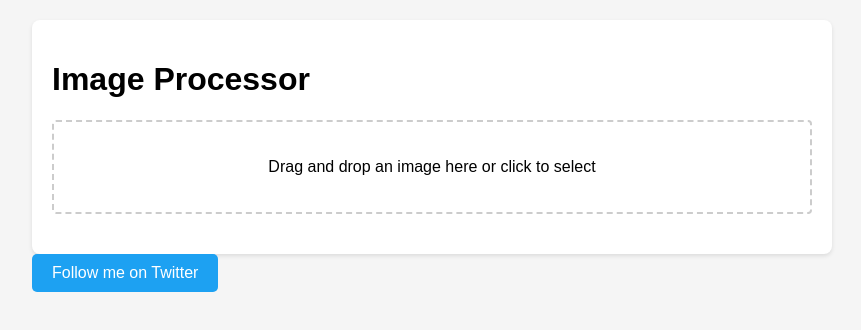
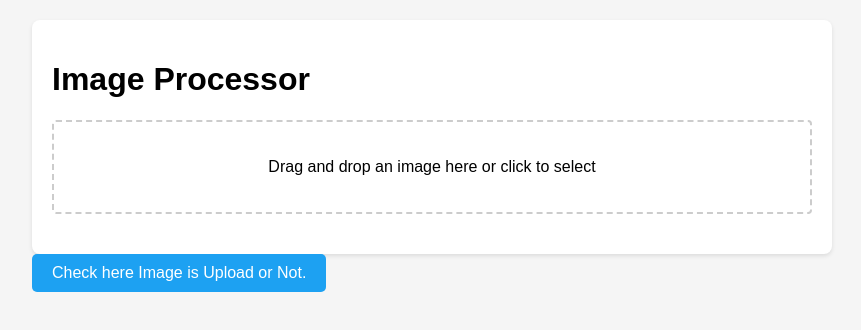
Before and after one commit to HeyVikas5/TwitterTask, a website: page public/index.html in a window 1280 px wide. Shown: the whole page, without its empty margins (208-1069 px from the left). Drawn offline with Linux system fonts and the light colour scheme.

Commit message:
Update index.html

```diff
--- a/public/index.html
+++ b/public/index.html
@@ -113,7 +113,7 @@
     </div>
     <a href="https://twitter.com/yourusername" target="_blank">
   <button style="background-color: #1DA1F2; color: white; border: none; padding: 10px 20px; font-size: 16px; cursor: pointer; border-radius: 5px;">
-    Follow me on Twitter
+    Check here Image is Upload or Not.
   </button>
     </a>
 
```
